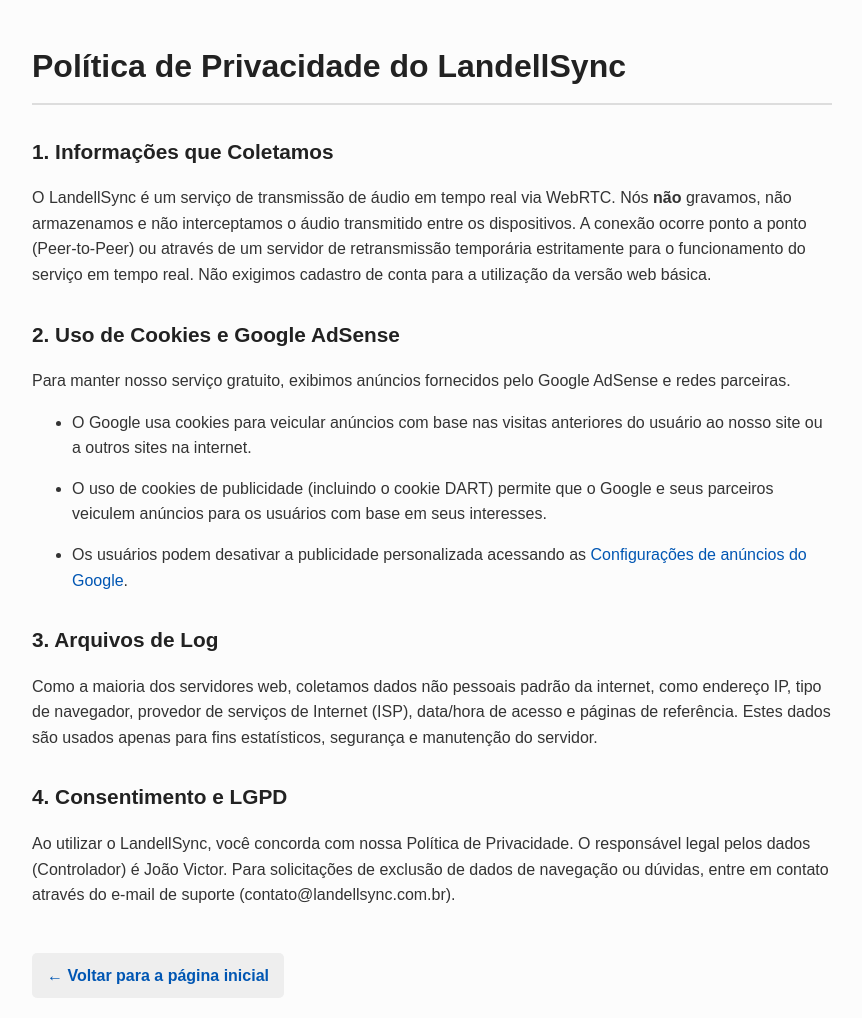
After one commit to jvictorap/web-audio-relay, a Flask app: template templates/privacidade.html in a window 1280 px wide. The commit adds this page. Shown: the whole page, without its empty margins (208-1070 px from the left). Run offline with Flask 3, Linux system fonts and the light colour scheme; the template is opened without the code that fills it, so the values that code supplies are empty.

Commit message:
Adicionando termos de acesso e privacidade

```diff
--- /dev/null
+++ b/templates/privacidade.html
@@ -0,0 +1,51 @@
+<!DOCTYPE html>
+<html lang="pt-BR">
+<head>
+    <meta charset="UTF-8">
+    <meta name="viewport" content="width=device-width, initial-scale=1.0">
+    <title>Política de Privacidade - LandellSync</title>
+    <style>
+        body {
+            font-family: Arial, sans-serif;
+            line-height: 1.6;
+            color: #333;
+            max-width: 800px;
+            margin: 0 auto;
+            padding: 20px;
+            background-color: #fcfcfc;
+        }
+        h1, h2 { color: #222; }
+        h1 { border-bottom: 2px solid #ddd; padding-bottom: 10px; margin-bottom: 20px; }
+        h2 { margin-top: 30px; font-size: 1.3em; }
+        p, li { margin-bottom: 15px; }
+        a { color: #0056b3; text-decoration: none; }
+        a:hover { text-decoration: underline; }
+        .back-link { display: inline-block; margin-top: 30px; font-weight: bold; background: #eee; padding: 10px 15px; border-radius: 5px; }
+        .back-link:hover { background: #ddd; text-decoration: none; }
+    </style>
+</head>
+<body>
+
+    <h1>Política de Privacidade do LandellSync</h1>
+
+    <h2>1. Informações que Coletamos</h2>
+    <p>O LandellSync é um serviço de transmissão de áudio em tempo real via WebRTC. Nós <strong>não</strong> gravamos, não armazenamos e não interceptamos o áudio transmitido entre os dispositivos. A conexão ocorre ponto a ponto (Peer-to-Peer) ou através de um servidor de retransmissão temporária estritamente para o funcionamento do serviço em tempo real. Não exigimos cadastro de conta para a utilização da versão web básica.</p>
+
+    <h2>2. Uso de Cookies e Google AdSense</h2>
+    <p>Para manter nosso serviço gratuito, exibimos anúncios fornecidos pelo Google AdSense e redes parceiras.</p>
+    <ul>
+        <li>O Google usa cookies para veicular anúncios com base nas visitas anteriores do usuário ao nosso site ou a outros sites na internet.</li>
+        <li>O uso de cookies de publicidade (incluindo o cookie DART) permite que o Google e seus parceiros veiculem anúncios para os usuários com base em seus interesses.</li>
+        <li>Os usuários podem desativar a publicidade personalizada acessando as <a href="https://www.google.com/settings/ads" target="_blank" rel="noopener noreferrer">Configurações de anúncios do Google</a>.</li>
+    </ul>
+
+    <h2>3. Arquivos de Log</h2>
+    <p>Como a maioria dos servidores web, coletamos dados não pessoais padrão da internet, como endereço IP, tipo de navegador, provedor de serviços de Internet (ISP), data/hora de acesso e páginas de referência. Estes dados são usados apenas para fins estatísticos, segurança e manutenção do servidor.</p>
+
+    <h2>4. Consentimento e LGPD</h2>
+    <p>Ao utilizar o LandellSync, você concorda com nossa Política de Privacidade. O responsável legal pelos dados (Controlador) é João Victor. Para solicitações de exclusão de dados de navegação ou dúvidas, entre em contato através do e-mail de suporte (contato@landellsync.com.br).</p>
+
+    <a href="index.html" class="back-link">&larr; Voltar para a página inicial</a>
+
+</body>
+</html>
```
Also changed, not shown: templates/index.html (+7 -0 lines), templates/termos.html (added, +46 -0 lines).
